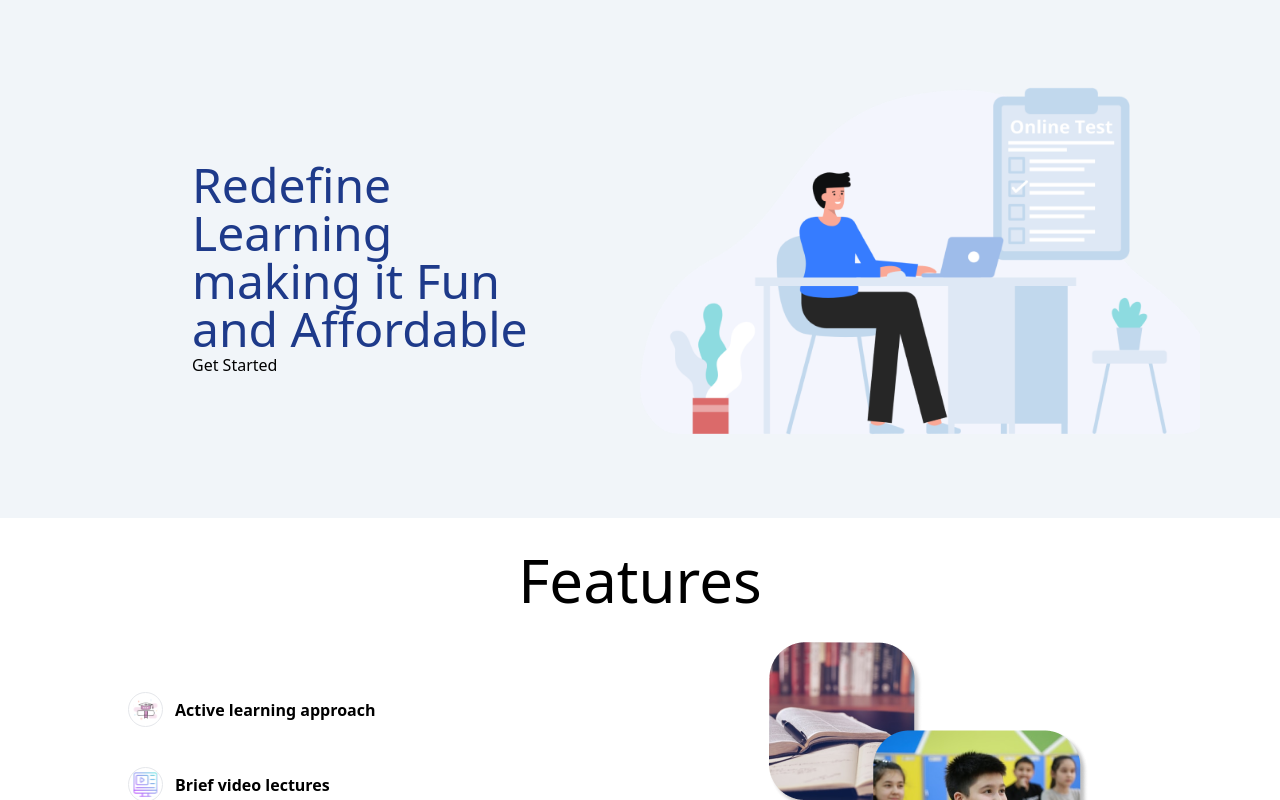
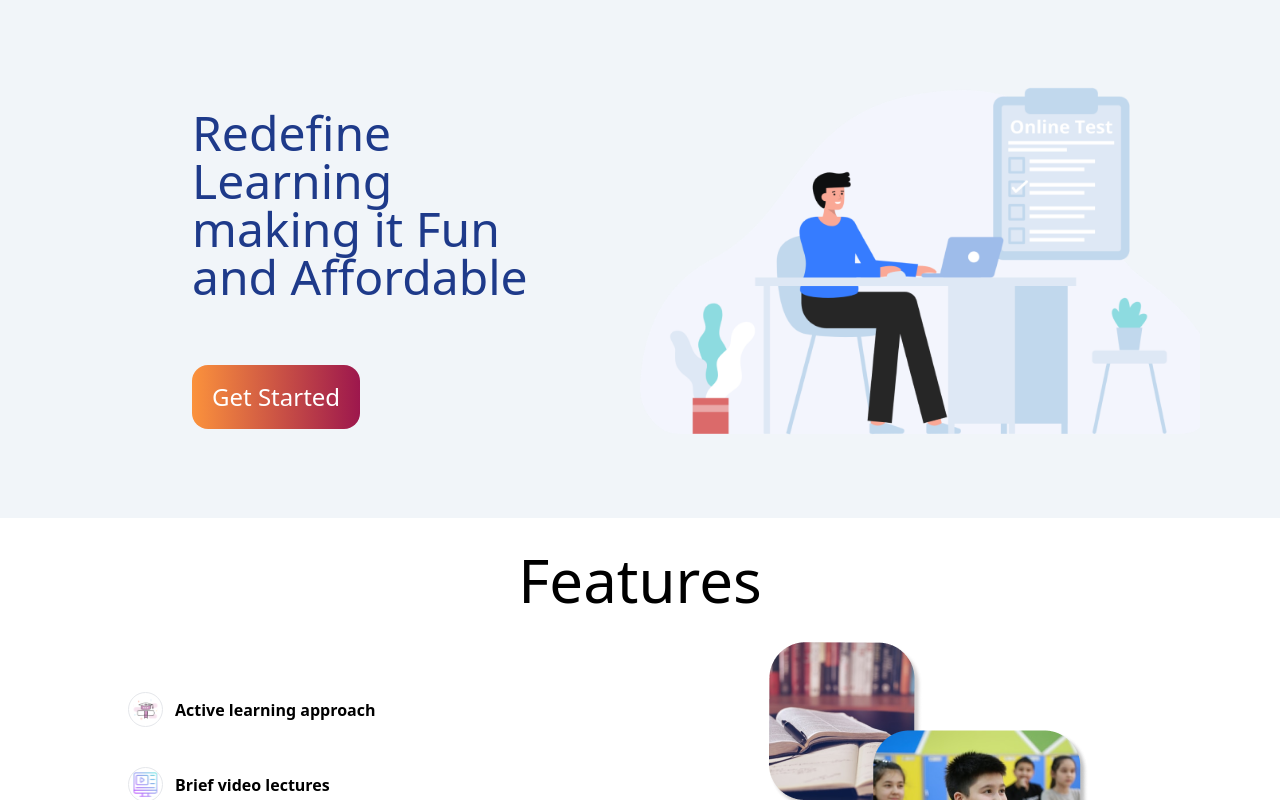
Before and after one commit to chris-121/calendar, a React app: page / in a window 1280 px wide. Shown: the top 800 px of the page. Built offline with nearby package versions, Linux system fonts and the light colour scheme.

Commit message:
type added on button and hero component

```diff
--- a/src/YIEUI/Button.js
+++ b/src/YIEUI/Button.tsx
@@ -1,6 +1,9 @@
 import React from "react";
 
-const Button = ({ children, variant }) => {
+type ButtonProps = {
+  variant: "primary" | "secondary" | "success" | "error";
+} & React.ComponentProps<"button">;
+const Button = ({ children, variant, ...rest }: ButtonProps) => {
   let classes;
 
   // More variant can be added like secondary
@@ -10,7 +13,9 @@ const Button = ({ children, variant }) => {
   }
   return (
     <div>
-      <button className={classes}>{children}</button>
+      <button className={classes} {...rest}>
+        {children}
+      </button>
     </div>
   );
 };
--- a/src/pages/Hero.js
+++ b/src/pages/Hero.tsx
@@ -10,10 +10,10 @@ const Hero = () => {
         <h2 className="leading-10 text-center md:text-left font-normal text-blue-900 xl:text-5xl md:text-4xl text-4xl md:w-3/4 mt-5 ">
           Redefine Learning making it Fun and Affordable
         </h2>
-        <Button>Get Started</Button>
+        <Button variant="primary">Get Started</Button>
       </div>
       <div className="row-start-1 md:col-end-3">
-        <ImgCard src={bannerImg} />
+        <ImgCard classes="" src={bannerImg} />
       </div>
     </div>
   );
```
